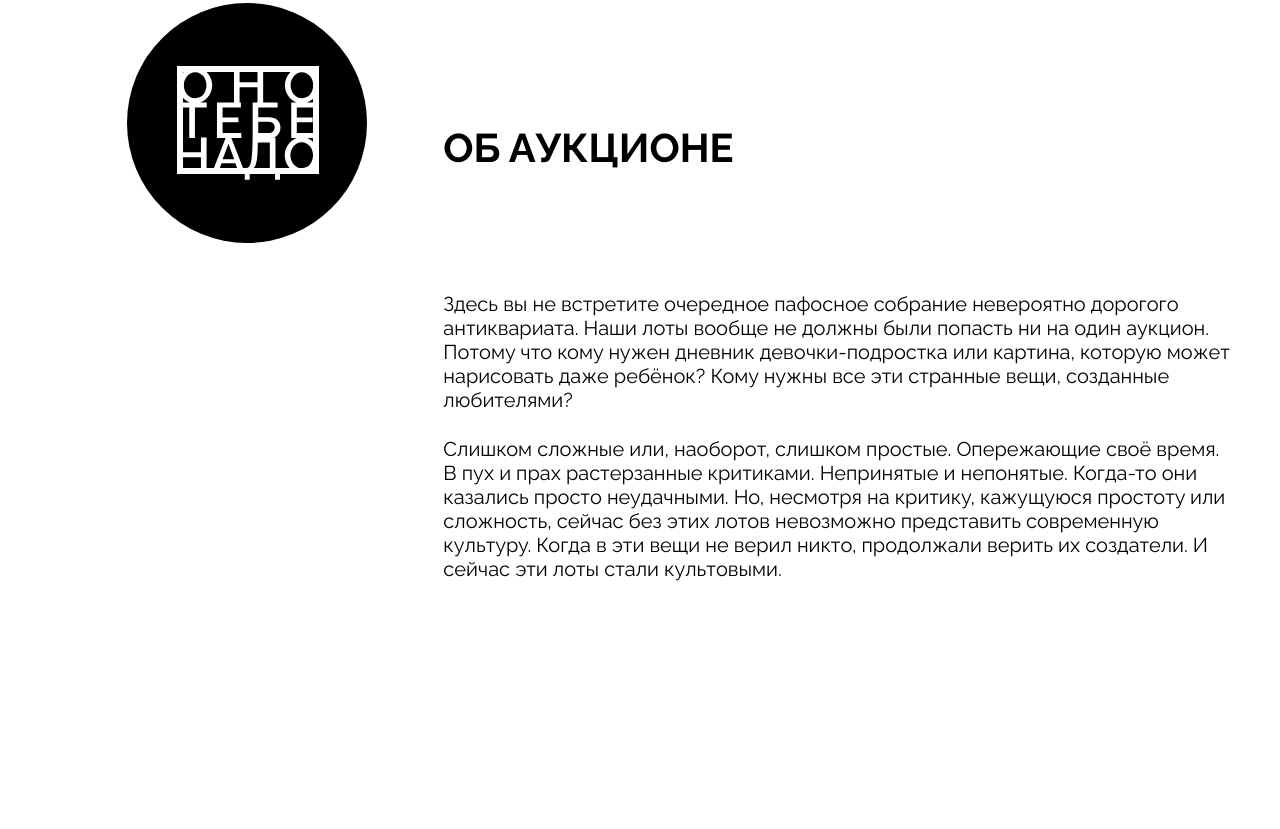
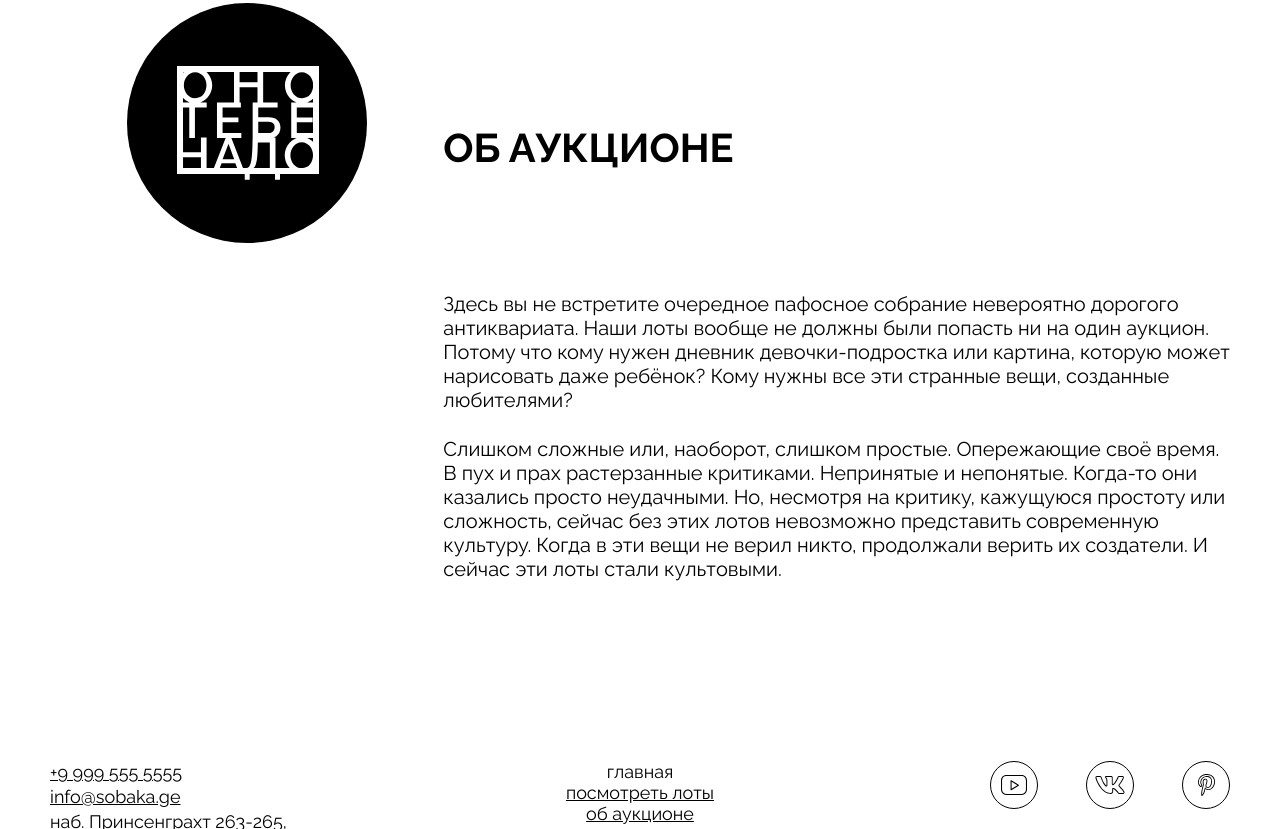
Before and after one commit to den7466/ono-tebe-nado, a plain HTML site: page index.html in a window 1280 px wide. Shown: the part 1971-2800 px from the top of the page. Before the commit the page ends 2732 px from the top, so only its background shows below. Drawn offline with Linux system fonts and the light colour scheme.

Commit message:
Добавлен блок footer

```diff
--- a/index.html
+++ b/index.html
@@ -92,6 +92,42 @@
         </article>
       </section>
     </main>
-    <footer class="footer content-block"></footer>
+    <footer class="footer content-block">
+      <address class="address">
+        <a href="tel:+99995555555">+9 999 555 5555</a>
+        <a href="mailto:info@sobaka.ge">info@sobaka.ge</a>
+        наб. Принсенграхт 263-265, Амстердам
+      </address>
+      <nav class="footer__menu">
+        <ul class="footer__menu-list">
+          <li class="footer__menu-list-item">
+            <a class="footer__menu-link footer__menu-link_active" href="#0">главная</a>
+          </li>
+          <li class="footer__menu-list-item">
+            <a class="footer__menu-link" href="#0">посмотреть лоты</a>
+          </li>
+          <li class="footer__menu-list-item">
+            <a class="footer__menu-link" href="#0">об аукционе</a>
+          </li>
+        </ul>
+      </nav>
+      <ul class="footer__social-list">
+        <li class="footer__social-list-item">
+          <a class="footer__social-link" href="#0">
+            <img class="footer__social-icon" src="images/yt.svg" alt="Ютуб">
+          </a>
+        </li>
+        <li class="footer__social-list-item">
+          <a class="footer__social-link" href="#0">
+            <img class="footer__social-icon" src="images/vk.svg" alt="ВК">
+          </a>
+        </li>
+        <li class="footer__social-list-item">
+          <a class="footer__social-link" href="#0">
+            <img class="footer__social-icon" src="images/pinterest.svg" alt="Пинтерест">
+          </a>
+        </li>
+      </ul>
+    </footer>
   </body>
 </html>
--- a/styles/style.css
+++ b/styles/style.css
@@ -29,6 +29,7 @@
 .header__link {
   font-family: Raleway, sans-serif;
   font-weight: 400;
+  font-size: 18px;
 }
 
 .header__link_active {
@@ -50,6 +51,7 @@
   max-width: 240px;
   line-height: 1.35;
   font-style: normal;
+  font-size: 18px;
 }
 
 .header__address {
@@ -266,4 +268,50 @@
 
 /* footer */
 
-.footer {}
+.footer {
+  padding: 0 50px 90px;
+  display: flex;
+  justify-content: space-between;
+  align-items: start;
+}
+
+.footer__menu {}
+
+.footer__menu-list {
+
+}
+
+.footer__menu-list-item {
+  list-style: none;
+  text-align: center;
+}
+
+.footer__menu-link {
+  font-size: 18px;
+  line-height: normal;
+}
+
+.footer__menu-link_active {
+  text-decoration: none;
+}
+
+.footer__social-list {
+  display: flex;
+  justify-content: end;
+  gap: 48px;
+}
+
+.footer__social-list-item {
+  list-style: none;
+}
+
+.footer__social-link {
+  display: block;
+  width: 48px;
+  height: 48px;
+}
+
+.footer__social-icon {
+  width: 100%;
+  height: 100%;
+}
```
